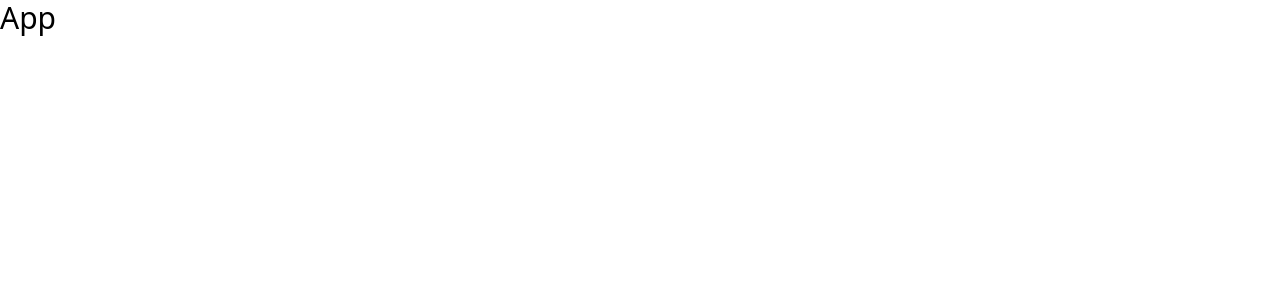
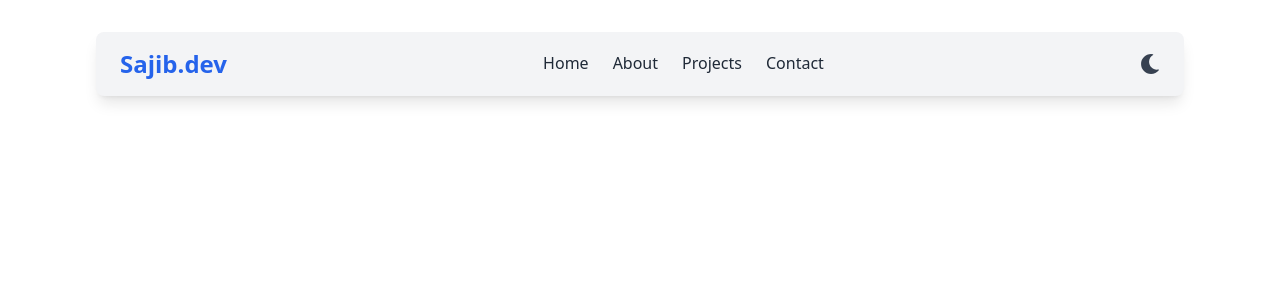
Before and after one commit to joysof/portfolio, a React (Create React App) app in the folder frontend/: page / in a window 1280 px wide. Shown: the top 300 px of the page. Built offline with nearby package versions, Linux system fonts and the light colour scheme.

Commit message:
navbar add

```diff
--- a/frontend/package.json
+++ b/frontend/package.json
@@ -9,6 +9,8 @@
     "@testing-library/user-event": "^13.5.0",
     "react": "^19.2.0",
     "react-dom": "^19.2.0",
+    "react-icons": "^5.5.0",
+    "react-router-dom": "^7.9.4",
     "react-scripts": "5.0.1",
     "web-vitals": "^2.1.4"
   },
--- a/frontend/src/App.js
+++ b/frontend/src/App.js
@@ -1,8 +1,11 @@
 import React from 'react'
+import Navbar from './components/Navbar'
 
 const App = () => {
   return (
-    <div className='text-3xl'>App</div>
+    <div>
+      <Navbar/>
+    </div>
   )
 }
 
--- /dev/null
+++ b/frontend/src/components/Navbar.jsx
@@ -0,0 +1,81 @@
+import { useContext, useState } from "react";
+import { ThemeContext } from "../context/ThemContext.jsx";
+import { FaSun, FaMoon, FaBars, FaTimes } from "react-icons/fa";
+
+const Navbar = () => {
+  const { theme, toggleTheme } =useContext(ThemeContext)
+  const [menuOpen, setMenuOpen] = useState(false);
+
+  const navLinks = [
+    { name: "Home", href: "#home" },
+    { name: "About", href: "#about" },
+    { name: "Projects", href: "#projects" },
+    { name: "Contact", href: "#contact" },
+  ];
+
+  return (
+    <nav className="bg-gray-100 my-8 rounded-lg  top-0 left-1/2 transform -translate-x-1/2 dark:bg-gray-900 shadow-lg fixed w-[85%] z-50">
+      <div className="mx-auto flex justify-between items-center px-6 py-4">
+
+        <h1 className="text-2xl font-bold text-blue-600 cursor-pointer dark:text-blue-400">Sajib.dev</h1>
+
+        {/* Desktop Menu */}
+        <ul className="hidden md:flex space-x-6">
+          {navLinks.map((link) => (
+            <li key={link.name}>
+              <a
+                href={link.href}
+                className=" relative
+          text-gray-800 dark:text-gray-200
+          hover:text-blue-500 dark:hover:text-blue-400
+          transition-colors duration-300
+          after:content-[''] after:block after:w-0 after:h-0.5 after:bg-blue-500 dark:after:bg-blue-400 after:transition-all after:duration-300 hover:after:w-full
+        "
+              >
+                {link.name}
+              </a>
+            </li>
+          ))}
+        </ul>
+
+        {/* Right Side Buttons */}
+        <div className="flex items-center gap-4">
+          {/* Theme Toggle */}
+          <button
+            onClick={toggleTheme}
+            className="text-xl text-gray-700 dark:text-gray-300 hover:text-blue-500 transition"
+          >
+            {theme === "light" ? <FaMoon /> : <FaSun />}
+          </button>
+
+          {/* Mobile Menu Button */}
+          <button
+            onClick={() => setMenuOpen(!menuOpen)}
+            className="md:hidden text-2xl text-gray-700 dark:text-gray-200"
+          >
+            {menuOpen ? <FaTimes /> : <FaBars />}
+          </button>
+        </div>
+      </div>
+
+      {/* Mobile Menu */}
+      {menuOpen && (
+        <ul className="md:hidden bg-gray-100 dark:bg-gray-900 flex flex-col items-center py-4 space-y-4">
+          {navLinks.map((link) => (
+            <li key={link.name}>
+              <a
+                href={link.href}
+                onClick={() => setMenuOpen(false)}
+                className="text-gray-800 dark:text-gray-200 hover:text-blue-500 dark:hover:text-blue-400"
+              >
+                {link.name}
+              </a>
+            </li>
+          ))}
+        </ul>
+      )}
+    </nav>
+  );
+};
+
+export default Navbar;
--- /dev/null
+++ b/frontend/src/context/ThemContext.jsx
@@ -0,0 +1,22 @@
+import { createContext, useState, useEffect } from "react";
+
+export const ThemeContext = createContext();
+
+export const ThemeProvider = ({ children }) => {
+  const [theme, setTheme] = useState(localStorage.getItem("theme") || "light");
+
+  useEffect(() => {
+    document.documentElement.classList.toggle("dark", theme === "dark");
+    localStorage.setItem("theme", theme);
+  }, [theme]);
+
+  const toggleTheme = () => {
+    setTheme((prev) => (prev === "light" ? "dark" : "light"));
+  };
+
+  return (
+    <ThemeContext.Provider value={{ theme, toggleTheme }}>
+      {children}
+    </ThemeContext.Provider>
+  );
+};
--- a/frontend/src/index.js
+++ b/frontend/src/index.js
@@ -3,11 +3,14 @@ import ReactDOM from 'react-dom/client';
 import './index.css';
 import App from './App';
 import reportWebVitals from './reportWebVitals';
+import { ThemeProvider } from './context/ThemContext';
 
 const root = ReactDOM.createRoot(document.getElementById('root'));
 root.render(
   <React.StrictMode>
-    <App />
+    <ThemeProvider>
+      <App />
+    </ThemeProvider>
   </React.StrictMode>
 );
 
--- a/frontend/tailwind.config.js
+++ b/frontend/tailwind.config.js
@@ -1,5 +1,6 @@
 /** @type {import('tailwindcss').Config} */
 module.exports = {
+  darkMode: 'class',
   content: [
     "./src/**/*.{js,jsx,ts,tsx}",
   ],
```
Also changed, not shown: 1 other file (tests, documents, lock files or other folders).
